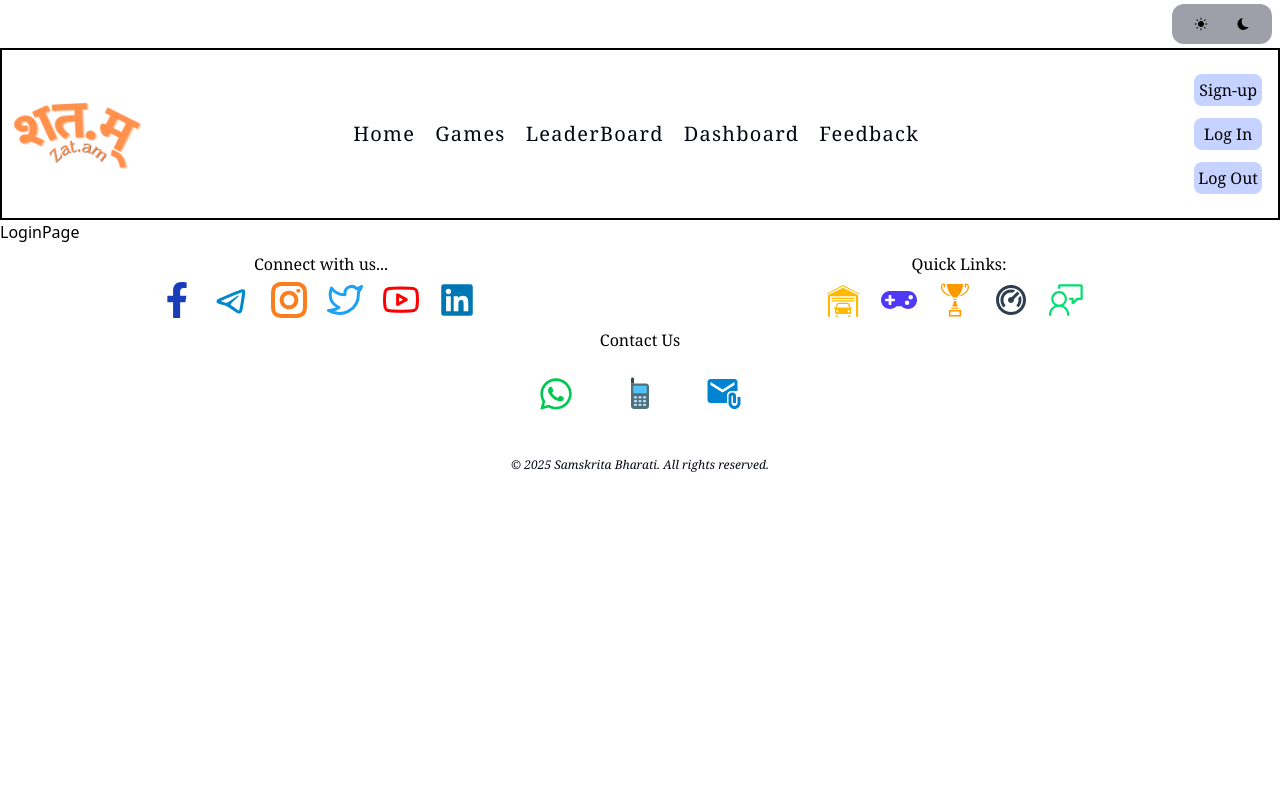
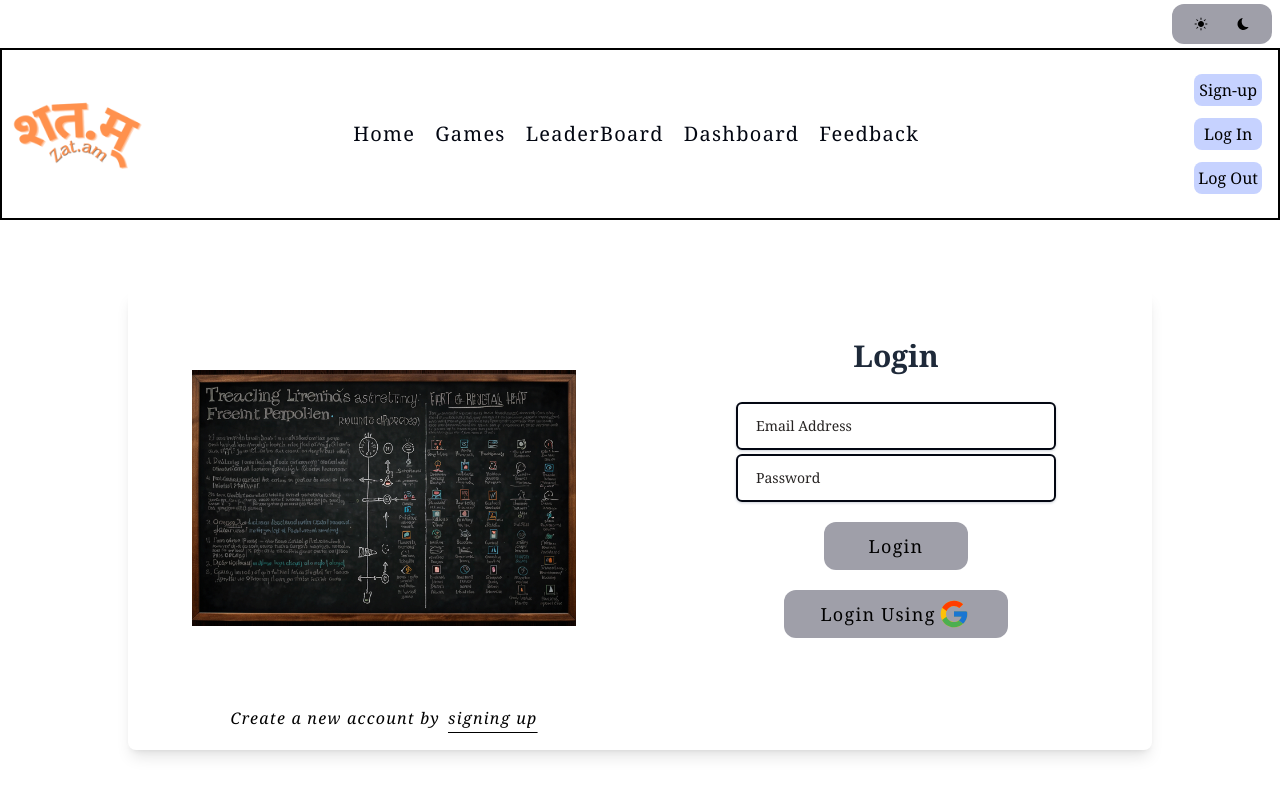
Before and after one commit to Samskrita-Bharati/zatam, a React (Vite) app in the folder frontend/: page /login in a window 1280 px wide. Shown: the top 800 px of the page. Built offline with nearby package versions, Linux system fonts and the light colour scheme.

Commit message:
login page complete

```diff
--- a/frontend/src/Components/NavbarComponents/NavigationLinksComponent.jsx
+++ b/frontend/src/Components/NavbarComponents/NavigationLinksComponent.jsx
@@ -1,77 +1,83 @@
-import { useState } from "react";
+import { useLocation, NavLink } from "react-router-dom";
 import { FaGamepad } from "react-icons/fa";
-import { GiHomeGarage } from "react-icons/gi";
-import { GiTrophyCup } from "react-icons/gi";
+import { GiHomeGarage, GiTrophyCup } from "react-icons/gi";
 import { RiDashboard2Line } from "react-icons/ri";
 import { VscFeedback } from "react-icons/vsc";
 import Button from "../../UIComponents/Button";
 
 const NavigationLinksComponent = () => {
+  const location = useLocation();
+
   const navLinkList = [
     {
       linkLabel: "Home",
       iconName: (
         <GiHomeGarage className="text-amber-400 dark:text-zinc-700 dark:hover:text-amber-400" />
       ),
+      pageLink: "/",
     },
     {
       linkLabel: "Games",
       iconName: (
         <FaGamepad className="dark:text-zinc-700 dark:hover:text-indigo-600 text-indigo-600" />
       ),
+      pageLink: "/games",
     },
     {
       linkLabel: "LeaderBoard",
       iconName: (
         <GiTrophyCup className="text-amber-500 dark:text-zinc-700 dark:hover:text-amber-500" />
       ),
+      pageLink: "/leaderboard",
     },
     {
       linkLabel: "Dashboard",
       iconName: (
         <RiDashboard2Line className="text-[#2c3e50] dark:hover:text-[#2c3e50] dark:text-zinc-700" />
       ),
+      pageLink: "/dashboard",
     },
     {
       linkLabel: "Feedback",
       iconName: (
         <VscFeedback className="text-green-400 dark:hover:text-green-400 dark:text-zinc-700" />
       ),
+      pageLink: "/feedback",
     },
   ];
 
-  const [activeIndex, setActiveIndex] = useState(null); // Track active index
-
   return (
     <div className="flex flex-col items-center justify-center flex-grow mr-20 bg-transparent">
-      {/* //navbar buttons */}
+      {/* Desktop navbar */}
       <div className="hidden sm:flex transition-all justify-center">
         <ul className="flex gap-5 font-serif text-xl tracking-[1.25px] text-gray-950 dark:text-gray-200">
           {navLinkList.map((item, index) => (
+            <NavLink key={index} to={item.pageLink}>
               <li
-              key={index}
-              onClick={() => setActiveIndex(index)}
-              className={`cursor-pointer text-gray-950 transition-colors relative dark:text-gray-400
+                className={`cursor-pointer transition-colors relative
                 ${
-                activeIndex === index
-                  ? "p-1 rounded-xl animate-pulse underline underline-offset-8 "
+                  location.pathname === item.pageLink
+                    ? "p-1 rounded-xl animate-pulse underline underline-offset-8"
                     : ""
                 }
-              hover:underline hover:underline-offset-8
-            `}
+                hover:underline hover:underline-offset-8`}
               >
                 {item.linkLabel}
               </li>
+            </NavLink>
           ))}
         </ul>
       </div>
-      {/* // mobile buttons */}
-      <div className="flex sm:hidden transition-all justify-cente p-2 p-x-2 border-2">
-        {navLinkList.map((items, index) => (
-          <div className=" relative group" key={index}>
-            <Button icon={items.iconName} margin="mr-10" />
+
+      {/* Mobile buttons */}
+      <div className="flex sm:hidden transition-all justify-center p-2 border-2">
+        {navLinkList.map((item, index) => (
+          <div className="relative group" key={index}>
+            <NavLink to={item.pageLink}>
+              <Button icon={item.iconName} margin="mr-10" />
+            </NavLink>
             <span className="absolute left-1/2 bottom-1/2 -translate-y-1/4 ml-1 px-2 py-1 text-sm text-white bg-black rounded opacity-0 group-hover:opacity-100 transition-opacity duration-200 whitespace-nowrap z-10 italic tracking-[1.75px]">
-              {items.linkLabel}
+              {item.linkLabel}
             </span>
           </div>
         ))}
--- a/frontend/src/Pages/LoginPage.jsx
+++ b/frontend/src/Pages/LoginPage.jsx
@@ -1,9 +1,64 @@
-import React from 'react'
+import React from "react";
+import InputBox from "../UIComponents/InputBox";
+import Button from "../UIComponents/Button";
+import { FcGoogle } from "react-icons/fc";
+import { NavLink } from "react-router-dom";
 
 const LoginPage = () => {
   return (
-    <div>LoginPage</div>
-  )
-}
+    <div className="min-h-[75vh] w-full flex justify-center items-center">
+      <div className="grid grid-cols-1 md:grid-cols-2 max-w-5xl w-full shadow-lg rounded-lg overflow-hidden">
+        {/* Left: Image */}
+        <div className="flex justify-center items-center p-4">
+          <img
+            onClick={() => console.log("Hello")}
+            src="/data/images/loginpageimage.jpg"
+            alt="login"
+            className="w-56 h-64 md:w-96 md:h-96 object-contain"
+          />
+        </div>
 
-export default LoginPage
+        {/* Right: Sign-Up Form */}
+        <div className="flex flex-col justify-center items-center p-8">
+          <h2 className="text-2xl md:text-3xl font-semibold mb-6 text-gray-800 dark:text-white font-serif">
+            Login
+          </h2>
+          <div>
+            <InputBox label="Email Address" />
+            <InputBox label="Password" />
+          </div>
+
+          <Button
+            buttonWidth="w-36"
+            buttonHeight="h-12"
+            darkBackgroundProp="dark:bg-zinc-400"
+            lightBackgroundProp="bg-zinc-400"
+            buttonLabel="Login"
+            margin="mt-5 mb-5 text-black"
+            hoverProperties="hover:italic hover:text-zinc-600"
+          />
+          <Button
+            buttonWidth="w-56"
+            buttonHeight="h-12"
+            darkBackgroundProp="dark:bg-zinc-400"
+            lightBackgroundProp="bg-zinc-400"
+            buttonLabel="Login using"
+            margin=" mb-5 text-black"
+            icon={<FcGoogle className="h-8" />}
+            hoverProperties="hover:italic hover:text-zinc-600"
+          />
+        </div>
+        <h3 className="flex justify-center mb-5 font-serif tracking-[1.25px] italic">
+          Create a new account by
+          <NavLink to="/signup">
+            <span className="ml-2 hover:uppercase underline hover:text-sky-700 underline-offset-8">
+              signing up
+            </span>
+          </NavLink>
+        </h3>
+      </div>
+    </div>
+  );
+};
+
+export default LoginPage;
--- a/frontend/src/Pages/SignUpPage.jsx
+++ b/frontend/src/Pages/SignUpPage.jsx
@@ -7,7 +7,7 @@ import { FcGoogle } from "react-icons/fc";
 const SignUpPage = () => {
   return (
     <div className="min-h-[75vh] w-full flex justify-center items-center">
-      <div className="grid grid-cols-1 md:grid-cols-2 max-w-5xl w-full shadow-lg rounded-lg overflow-hidden border dark:border-gray-300">
+      <div className="grid grid-cols-1 md:grid-cols-2 max-w-5xl w-full shadow-lg rounded-lg overflow-hidden">
         {/* Left: Image */}
         <div className="flex justify-center items-center p-4">
           <img
@@ -20,7 +20,7 @@ const SignUpPage = () => {
 
         {/* Right: Sign-Up Form */}
         <div className="flex flex-col justify-center items-center p-8">
-          <h2 className="text-2xl md:text-3xl font-semibold mb-6 text-gray-800 dark:text-white">
+          <h2 className="text-2xl md:text-3xl font-semibold mb-6 text-gray-800 dark:text-white font-serif">
             Sign Up
           </h2>
           <div>
```
Also changed, not shown: frontend/public/data/images/loginpageimage.jpg (added). Lines whose indentation alone changed are shown as unchanged.
